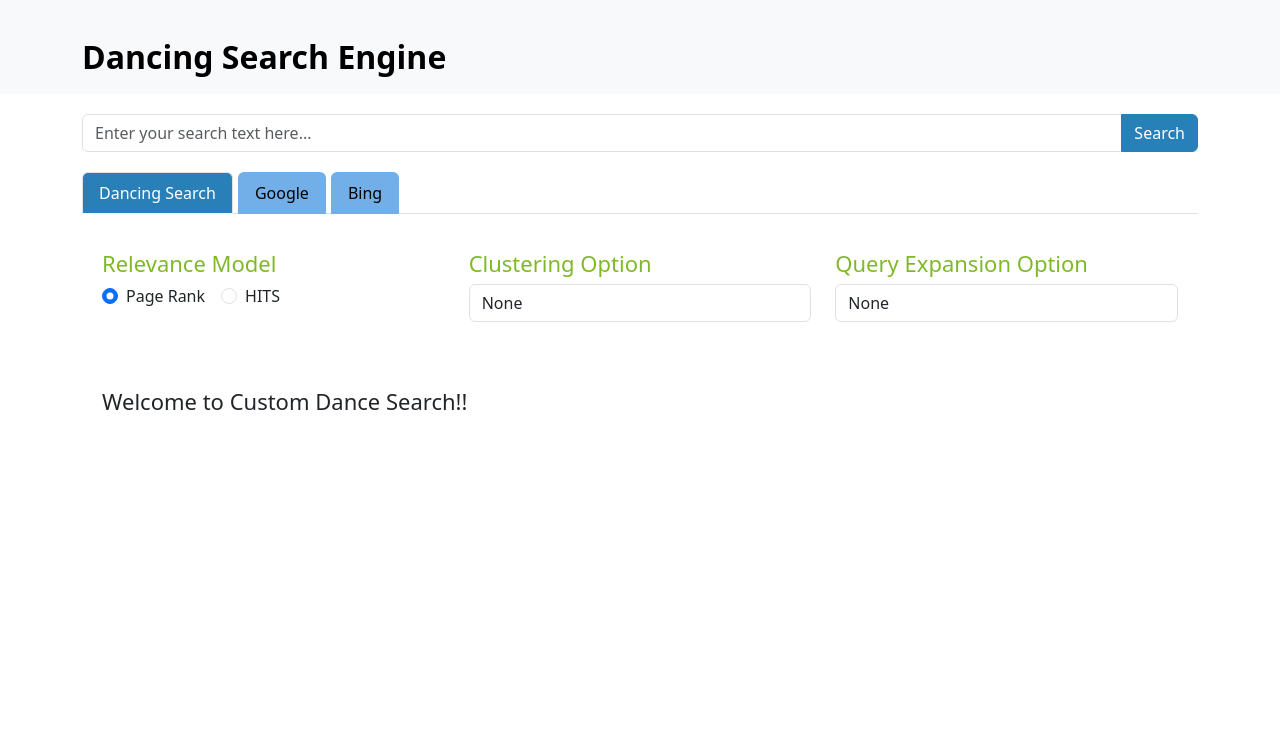
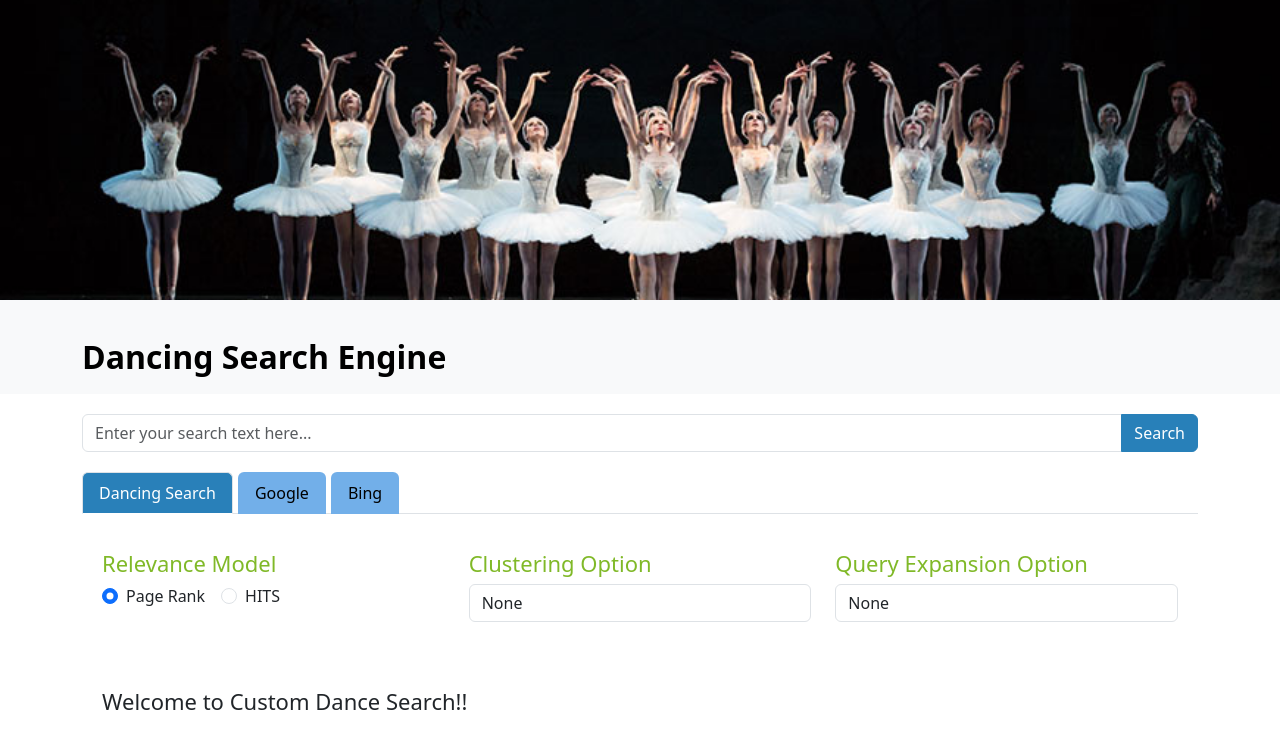
Before and after one commit to sushilasipai/dancingSearchEngine, a React (Vite) app: page / in a window 1280 px wide. Shown: the top 748 px of the page. Built offline with nearby package versions, Linux system fonts and the light colour scheme.

Commit message:
hero image added and cluster option issue fixed

```diff
--- a/src/App.jsx
+++ b/src/App.jsx
@@ -146,7 +146,6 @@ function App() {
         setExpandedQuery(data);
         setCurrentPage(1);
         setPaginated(0);
-        setClusteringOption("None");
         await querySolr(data, 1, true); //true passed for expanded_query parameter
       }
     }
@@ -310,7 +309,7 @@ function App() {
   };
   return (
     <>
-      {/* <Background /> */}
+      <Background />
       <Navigation />
       <SearchBar handleSearch={handleSearch} />
       <Container>
```
